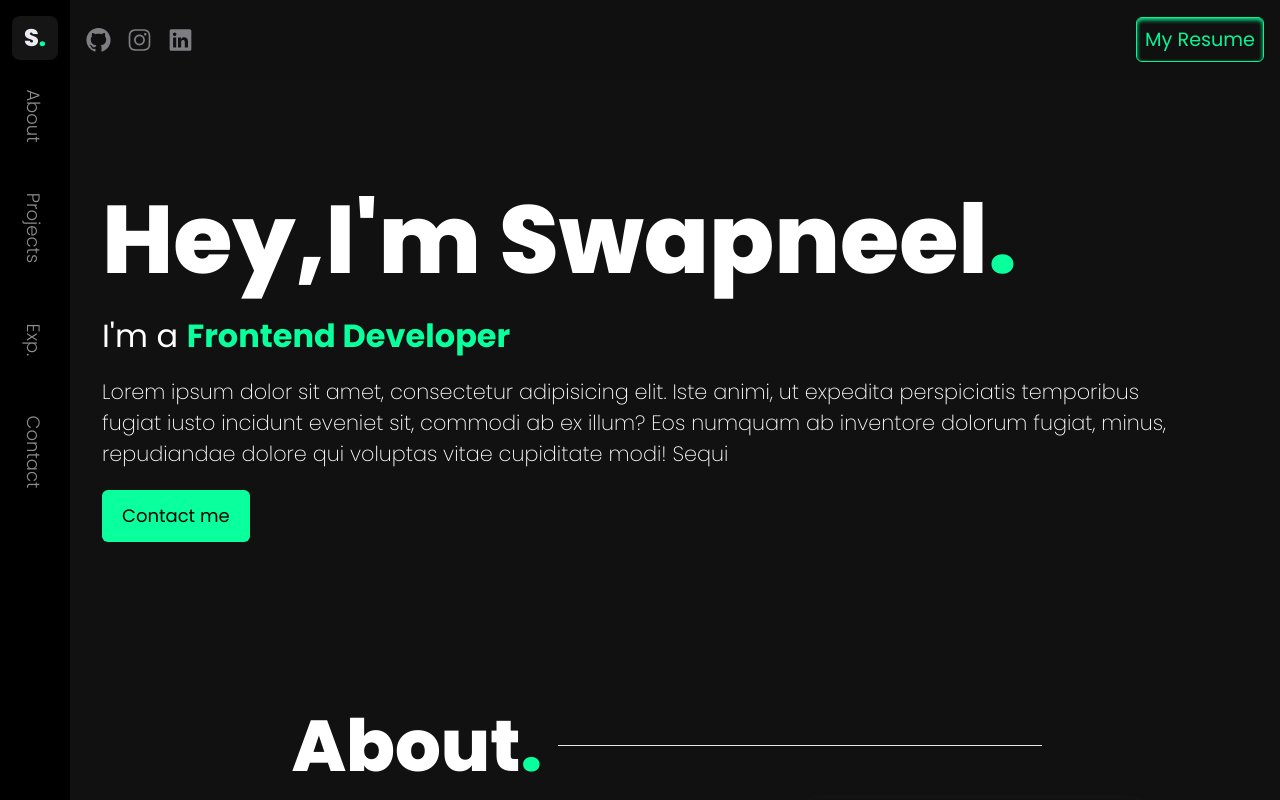
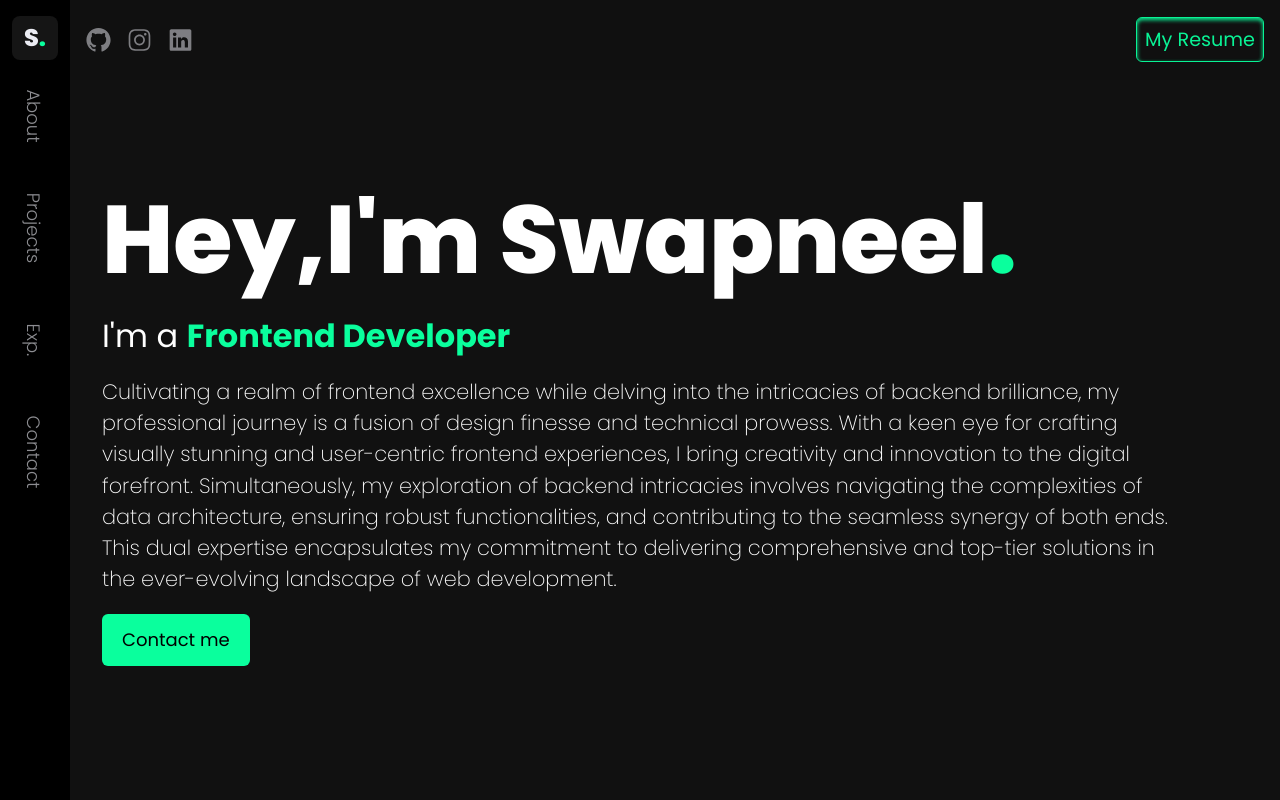
Before and after one commit to swapneel1026/portfolio-v.1.0, a Next.js app: page / in a window 1280 px wide. Shown: the top 800 px of the page. Built offline with nearby package versions, Linux system fonts and the light colour scheme.

Commit message:
update:meta data , hero section data

```diff
--- a/src/app/components/HeroSection.tsx
+++ b/src/app/components/HeroSection.tsx
@@ -11,10 +11,16 @@ const HeroSection = () => {
         <span className="text-[#0aff9d] font-bold">Frontend Developer</span>
       </h2>
       <p className="text-white font-extralight mt-4 md:text-[1.3rem] ">
-        Lorem ipsum dolor sit amet, consectetur adipisicing elit. Iste animi, ut
-        expedita perspiciatis temporibus fugiat iusto incidunt eveniet sit,
-        commodi ab ex illum? Eos numquam ab inventore dolorum fugiat, minus,
-        repudiandae dolore qui voluptas vitae cupiditate modi! Sequi
+        Cultivating a realm of frontend excellence while delving into the
+        intricacies of backend brilliance, my professional journey is a fusion
+        of design finesse and technical prowess. With a keen eye for crafting
+        visually stunning and user-centric frontend experiences, I bring
+        creativity and innovation to the digital forefront. Simultaneously, my
+        exploration of backend intricacies involves navigating the complexities
+        of data architecture, ensuring robust functionalities, and contributing
+        to the seamless synergy of both ends. This dual expertise encapsulates
+        my commitment to delivering comprehensive and top-tier solutions in the
+        ever-evolving landscape of web development.
       </p>
       <Link href={"#contact"}>
         <button
--- a/src/app/layout.tsx
+++ b/src/app/layout.tsx
@@ -11,8 +11,8 @@ const poppins = Poppins({
 });
 
 export const metadata: Metadata = {
-  title: "Create Next App",
-  description: "Generated by create next app",
+  title: "Swapneel's Portfolio",
+  description: "Showcasing my work and handson experience",
 };
 
 export default function RootLayout({
```
